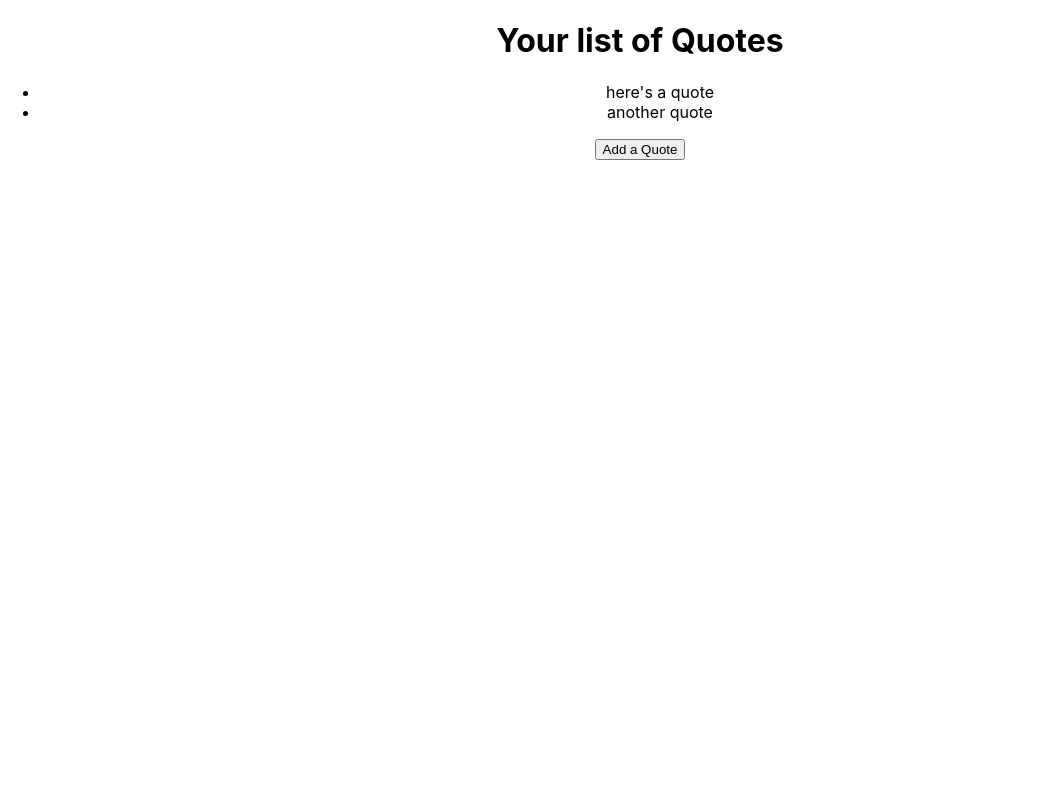
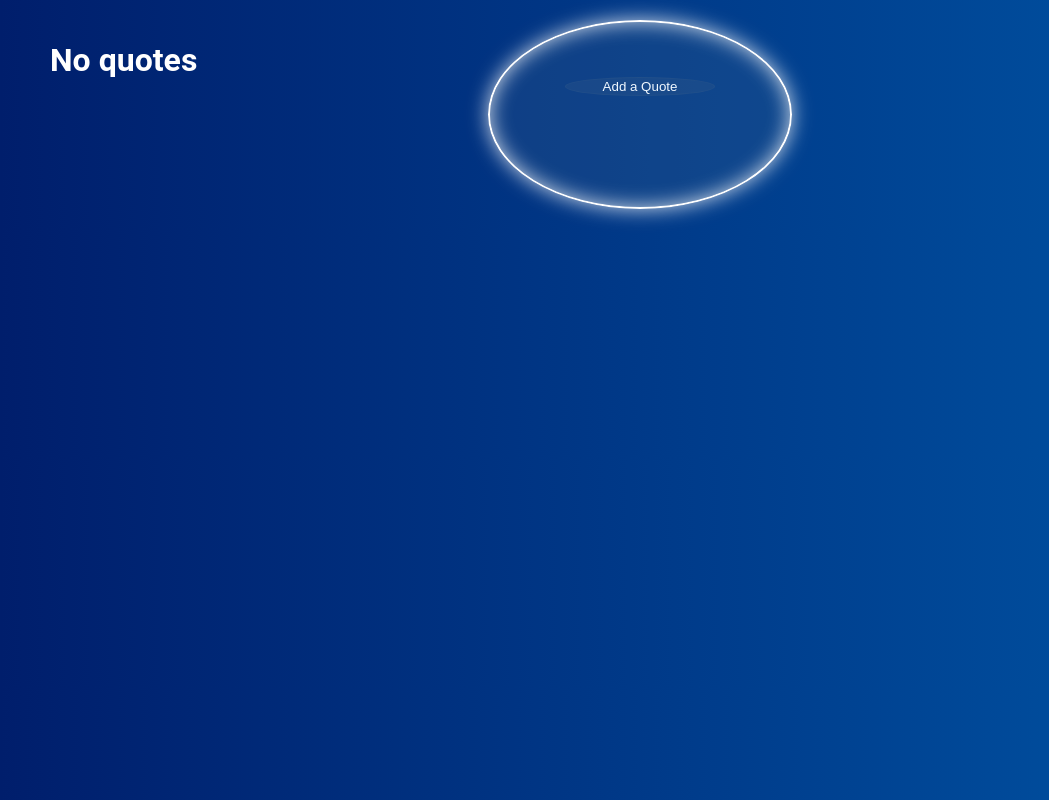
Before and after one commit to allansantos7/Wonderful-Quotes, a React (Create React App) app: page / in a window 1280 px wide. Shown: the whole page, without its empty margins (0-1049 px from the left). Built offline with nearby package versions, Linux system fonts and the light colour scheme.

Commit message:
added styling to page

```diff
--- a/src/App.css
+++ b/src/App.css
@@ -1,38 +1,18 @@
 .App {
-  text-align: center;
-}
-
-.App-logo {
-  height: 40vmin;
-  pointer-events: none;
-}
-
-@media (prefers-reduced-motion: no-preference) {
-  .App-logo {
-    animation: App-logo-spin infinite 20s linear;
-  }
-}
-
-.App-header {
-  background-color: #282c34;
-  min-height: 100vh;
+  font-family: Arial, sans-serif;
   display: flex;
   flex-direction: column;
   align-items: center;
-  justify-content: center;
-  font-size: calc(10px + 2vmin);
-  color: white;
+  padding: 20px;
+  background: linear-gradient(to right, #001e6c, #0055a5);
+  color: #fff;
 }
 
-.App-link {
-  color: #61dafb;
+div {
+  left: 50%;
 }
 
-@keyframes App-logo-spin {
-  from {
-    transform: rotate(0deg);
-  }
-  to {
-    transform: rotate(360deg);
-  }
+html {
+  background: linear-gradient(to right, #001e6c, #0055a5);
+  color: #fff;
 }
--- a/src/App.js
+++ b/src/App.js
@@ -3,20 +3,9 @@ import QuoteInput from "./components/QuoteInput/QuoteInput";
 import QuoteList from "./components/QuoteList/QuoteList";
 import { useState } from "react";
 
-const DUMMY_QUOTES = [
-  {
-    id: "q1",
-    sentence: "here's a quote",
-  },
-  {
-    id: "q2",
-    sentence: "another quote",
-  },
-];
-
 const App = () => {
   // state handler for quote
-  const [quotes, setQuotes] = useState(DUMMY_QUOTES);
+  const [quotes, setQuotes] = useState("");
 
   // handler for when a quote is added to existing list
   const addQuoteHandler = (quote) => {
@@ -35,10 +24,14 @@ const App = () => {
 
   return (
     <div className="App">
+      <div>
       <QuoteList items={quotes} onDeleteItem={deleteQuoteHandler}/>
+      </div>
+      <div className="quote-form">
       <QuoteInput
         onAddQuote={addQuoteHandler}
       />
+      </div>
     </div>
   );
 };
--- a/src/components/QuoteInput/QuoteInput.js
+++ b/src/components/QuoteInput/QuoteInput.js
@@ -22,6 +22,7 @@ const QuoteInput = (props) => {
     };
     props.onAddQuote(quoteData); // call function in App
   };
+
   return (
     <div>
       <div className="quote-display">
--- /dev/null
+++ b/src/components/QuoteInput/QuoteInputForm.css
@@ -0,0 +1,16 @@
+.quote-form__control.invalid textarea {
+    border-color: red;
+    background: #ffd7d7;
+  }
+
+  .quote-form__control.invalid label {
+    color: red;
+  }
+
+  button {
+    background-color: rgba(50, 90, 140, .3);
+    border-radius: 50%;
+    border: .5px solid rgba(50, 90, 140, .3);
+    width: 50%;
+    color: aliceblue;
+  }
--- a/src/components/QuoteInput/QuoteInputForm.js
+++ b/src/components/QuoteInput/QuoteInputForm.js
@@ -1,33 +1,44 @@
 import { useState } from "react";
+import "./QuoteInputForm.css";
 
 // Quote input form
 const QuoteInputForm = (props) => {
+
+  // state handler for user validation
+  const [isValid, setIsValid] = useState(true);
+
   // state handler for quote
   const [enteredQuote, setEnteredQuote] = useState("");
+
   const quoteChangeHandler = (event) => {
+    if (event.target.value.trim().length > 0) {
+      setIsValid(true);
+    }
     setEnteredQuote(event.target.value);
   };
 
   // handler for when the form is submitted
   const submitHandler = (event) => {
     event.preventDefault(); // prevent page from refreshing when form is submitted
-
+    // if text entry field is empty, set valid as false
+    if (enteredQuote.trim().length === 0) {
+      setIsValid(false);
+      return;
+    }
     const quoteData = {
       sentence: enteredQuote,
     };
 
     props.onSaveQuoteData(quoteData); // Function call in QuoteInput
+
+    setEnteredQuote("");
   };
   return (
     // Quote submission form
     <form onSubmit={submitHandler}>
       <div className="quote-form">
-        <div className="quote-form__header">
-          <h1>Add One of Your Favorite Quotes!</h1>
-        </div>
         <div className="quote-form__controls">
-          <div className="quote-form__control">
-            <label>Quote: </label>
+          <div className={`quote-form__control ${!isValid ? 'invalid' : ""}`}>
             <textarea
               type="input"
               value={enteredQuote}
--- /dev/null
+++ b/src/components/QuoteList/Quote.css
@@ -0,0 +1,12 @@
+.quote-display {
+    display: inline-block;
+    height: 130px;
+    text-align: center;
+    border-radius: 50%;
+    background-color: rgba(50, 90, 140, .3);
+    padding-top: 55px;
+    transition: all 200ms ease-in-out;
+    width: 300px;
+    border: 2px solid #fff;
+    box-shadow: 0 0 20px rgba(255, 255, 255, 0.8), 0 0 20px rgba(255, 255, 255, 0.8) inset;
+  }
--- a/src/components/QuoteList/Quote.js
+++ b/src/components/QuoteList/Quote.js
@@ -1,13 +1,14 @@
 import React from "react";
+import "./Quote.css";
 
 const Quote = (props) => {
-
+  // calls onDelete from QuoteList
   const deleteHandler = () => {
     props.onDelete(props.id);
   };
 
   return (
-    <li className="quote-display" onClick={deleteHandler}>
+    <li class="bubble" className="quote-display" onClick={deleteHandler}>
       {props.sentence}
     </li>
   );
--- /dev/null
+++ b/src/components/QuoteList/QuoteList.css
@@ -0,0 +1,18 @@
+.quote-list {
+    display: flex;
+    flex-wrap: wrap;
+    justify-content: space-around;
+    margin: 20px;
+    margin-left:20%;
+    border-radius: 15px;
+    padding: 10px;
+    border: 50px;
+    position: sticky;
+    width: 80%;
+}
+
+.quote-list__header {
+  font-family: 'Roboto', sans-serif;
+  left: 50px;
+  position: fixed;
+}
--- a/src/components/QuoteList/QuoteList.js
+++ b/src/components/QuoteList/QuoteList.js
@@ -1,25 +1,31 @@
 import Quote from "./Quote";
+import "./QuoteList.css";
 
 const QuoteList = (props) => {
+
   // display if no quotes
   if (props.items.length === 0) {
-    return <h2>No quotes</h2>;
+    return (
+      <div className="quote-list__header">
+        <h1>No quotes</h1>
+      </div>
+    );
   }
 
   return (
     <div className="quote-list">
       <div className="quote-list__header">
-        <h1>Your list of Quotes</h1>
+        <h1>Quotes</h1>
       </div>
-      <ul className="quote-list__items">
         {props.items.map((q) => (
-          <Quote
-            id={q.id}
-            sentence={q.sentence}
-            onDelete={props.onDeleteItem}
-          />
+          <ul className="quote-list__items">
+            <Quote
+              id={q.id}
+              sentence={q.sentence}
+              onDelete={props.onDeleteItem}
+            />
+          </ul>
         ))}
-      </ul>
     </div>
   );
 };
```
